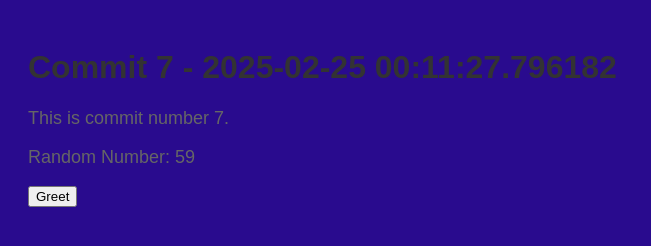
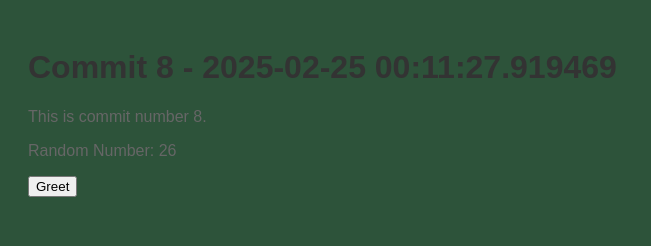
Before and after one commit to polishflits/autogen-repo-20250225001124, a plain HTML site: page index.html in a window 1280 px wide. Shown: the whole page, without its empty margins (0-651 px from the left). Drawn offline with Linux system fonts and the light colour scheme.

Commit message:
📝 Auto commit 8 with HTML, CSS, and JS

```diff
--- a/index.html
+++ b/index.html
@@ -2,13 +2,13 @@
     <!DOCTYPE html>
     <html>
     <head>
-        <title>Commit 7 - 2025-02-25 00:11:27.796182</title>
+        <title>Commit 8 - 2025-02-25 00:11:27.919469</title>
         <link rel="stylesheet" href="style.css">
     </head>
     <body>
-        <h1>Commit 7 - 2025-02-25 00:11:27.796182</h1>
-        <p>This is commit number 7.</p>
-        <p>Random Number: 59</p>
+        <h1>Commit 8 - 2025-02-25 00:11:27.919469</h1>
+        <p>This is commit number 8.</p>
+        <p>Random Number: 26</p>
         <button onclick="greet()">Greet</button>
         <script src="script.js"></script>
     </body>
--- a/script.js
+++ b/script.js
@@ -2,4 +2,4 @@
     function greet() {
         alert('Hello from commit ' + commitNumber + '!');
     }
-    var commitNumber = 7;
+    var commitNumber = 8;
--- a/style.css
+++ b/style.css
@@ -1,7 +1,7 @@
 
     body {
         font-family: Arial, sans-serif;
-        background-color: #290b8e;
+        background-color: #2d533a;
         padding: 20px;
     }
     h1 {
@@ -9,5 +9,5 @@
     }
     p {
         color: #666;
-        font-size: 18px;
+        font-size: 16px;
     }
```
